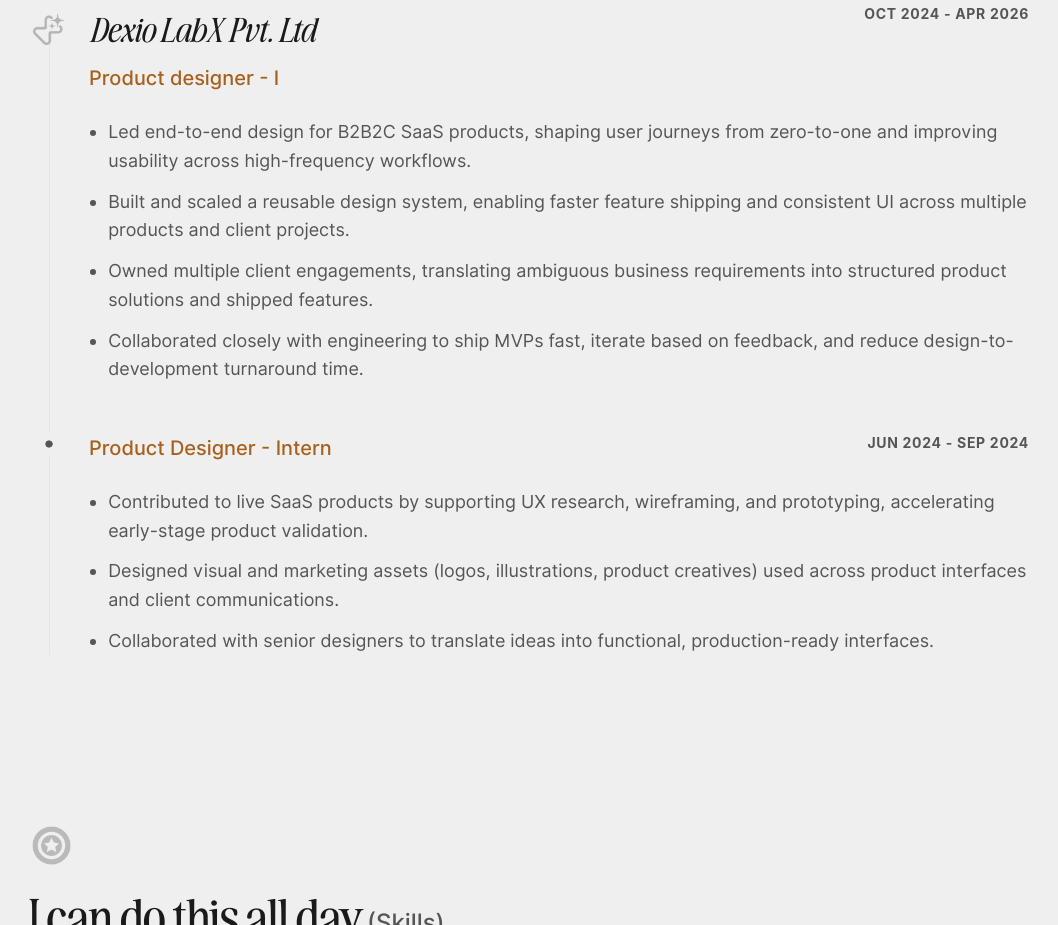
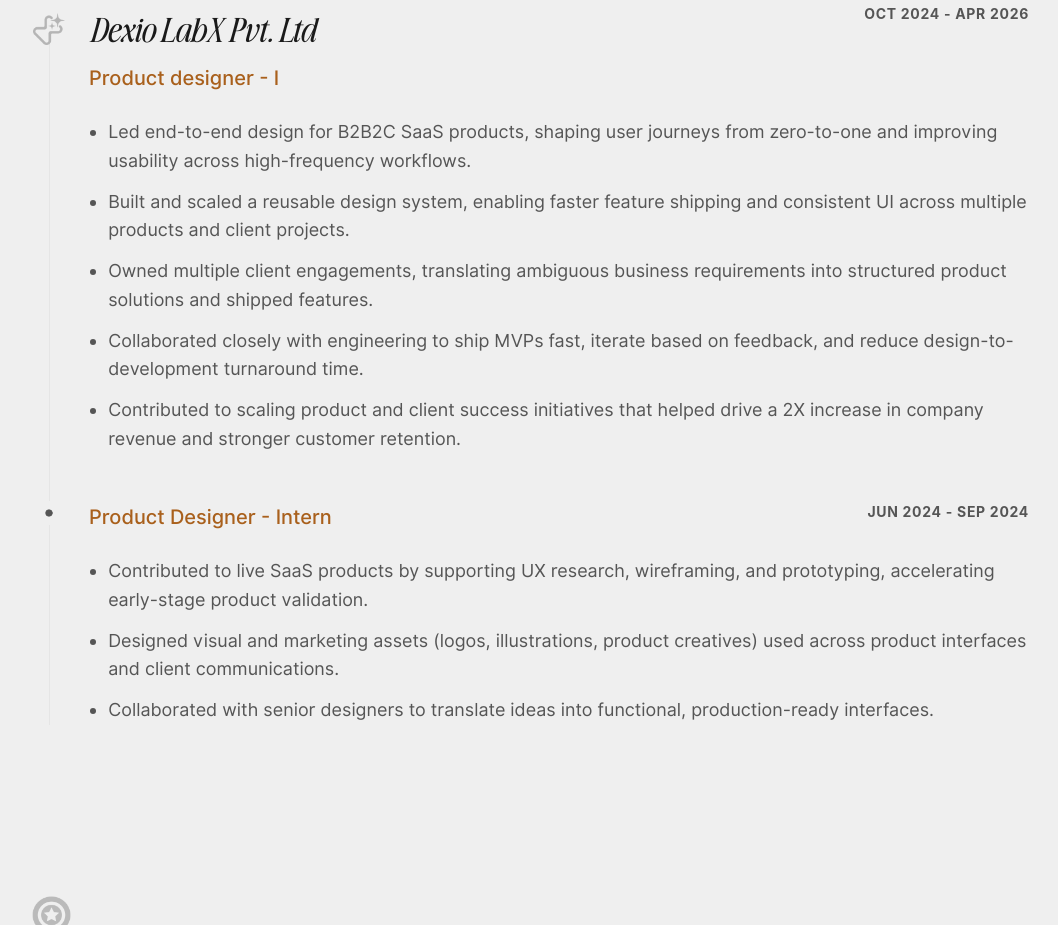
Before and after one commit to deepakdid/My-portfolio, a plain HTML site: page about.html in a window 1280 px wide. Shown: the part 1136-2061 px from the top of the page, without its empty margins (111-1169 px from the left). Drawn offline with nearby package versions, Linux system fonts and the light colour scheme; a web font is replaced by a local one.

Commit message:
Update experiences section: Add revenue impact point

```diff
--- a/about.html
+++ b/about.html
@@ -86,6 +86,7 @@
                                 <li>Built and scaled a reusable design system, enabling faster feature shipping and consistent UI across multiple products and client projects.</li>
                                 <li>Owned multiple client engagements, translating ambiguous business requirements into structured product solutions and shipped features.</li>
                                 <li>Collaborated closely with engineering to ship MVPs fast, iterate based on feedback, and reduce design-to-development turnaround time.</li>
+                                <li>Contributed to scaling product and client success initiatives that helped drive a 2X increase in company revenue and stronger customer retention.</li>
                             </ul>
                         </div>
                     </div>
```
